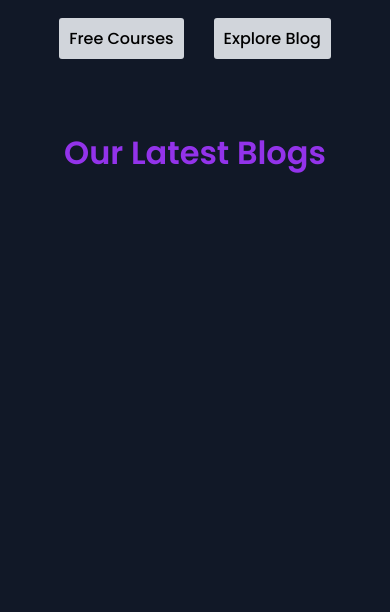
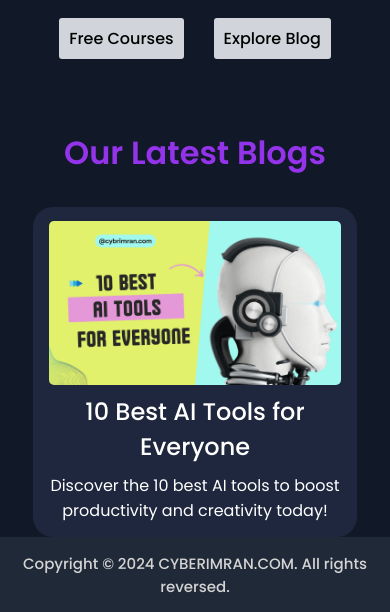
Before and after one commit to cyberimran/Blog-App, a Django app: page / in a window 390 px wide. Shown: the part 499-1111 px from the top of the page. Before the commit the page ends 672 px from the top, so only its background shows below. Run offline with Django 5.2, Linux system fonts and the light colour scheme; data comes from the database, SQL or seed files in the repository; both versions use the stored data as it was after the commit; some libraries are stand-ins or nearby versions.

Commit message:
Added footer section and made some changes to the blog section on the homepage.

```diff
--- a/static/css/style.css
+++ b/static/css/style.css
@@ -1,3 +1,5 @@
+/* This css file for 'base.html' and 'home.html' */
+
 /* Google font */
 
 @import url('https://fonts.googleapis.com/css2?family=Poppins:ital,wght@0,100;0,200;0,300;0,400;0,500;0,600;0,700;0,800;0,900;1,100;1,200;1,300;1,400;1,500;1,600;1,700;1,800;1,900&display=swap');
@@ -184,7 +186,6 @@ header{
 
 #hbs{
     width: 100%;
-    margin-bottom: 20px;
 }
 
 #hbs div:first-of-type{
@@ -192,6 +193,7 @@ header{
     display: flex;
     justify-content: space-evenly;
     align-items: center;
+    flex-wrap: wrap;
 }
 
 #hbs h1:first-of-type{
@@ -203,14 +205,11 @@ header{
 }
 
 #hbs div .blog-post{
-    width: 25%;
+    width: 25.01%;
     height: 320px;
     background-color: rgb(30, 39, 61);
     border-radius: 20px;
-}
-
-#hbs div .blog-post:last-of-type{
-    display: none;
+    margin-bottom: 50px;
 }
 
 
@@ -222,6 +221,7 @@ header{
     font-style: normal;
     cursor: pointer;
     padding: 5px 0px;
+    justify-content: space-evenly;
 }
 
 .blog-post img{
@@ -251,10 +251,11 @@ header{
         width: 35%;
         gap: 0;
         flex-wrap: nowrap;
+        margin-bottom: 0;
     }
 
-    #hbs div .blog-post:last-of-type{
-        display: block;
+    #blog-5, #blog-6{
+        display: none;
     }
 }
 
@@ -273,7 +274,7 @@ header{
         width: 70%;
     }
 
-    #hbs div .blog-post:last-of-type{
+    #blog-4, #blog-5, #blog-6{
         display: none;
     }
 }
@@ -294,3 +295,41 @@ header{
         padding: 0 0;
     }
 }
+
+/* Footer */
+
+footer{
+    margin-top: 0;
+    background-color: #1F2937;
+    display: flex;
+    align-items: center;
+    justify-content: center;
+    height: 75px;
+}
+
+footer div{
+    color: #E5E7EB;
+    width: 100%;
+    font-family: "Poppins", serif;
+    font-weight: 400;
+    font-style: normal;
+}
+
+footer div{
+    display: flex;
+    align-items: center;
+    justify-content: center;
+}
+
+footer div p{
+    color: #d4d4d4;
+    font-weight: 500;
+}
+
+@media (max-width:500px){
+    footer div{
+        padding: 0px 15px;
+        text-align: center;
+        font-size: 15px;
+    }
+}
--- a/templates/base.html
+++ b/templates/base.html
@@ -43,6 +43,14 @@
     </header>
     {% block content %}{% endblock %}
 
+    <!-- Footer -->
+
+    <footer>
+      <div>
+        <p>Copyright &copy; 2024 CYBERIMRAN.COM. All rights reversed.</p>
+      </div>
+    </footer>
+
     <!-- Java Script -->
 
     <script src="{% static 'js/script.js' %}"></script>
--- a/templates/home.html
+++ b/templates/home.html
@@ -23,7 +23,7 @@
 <div id="home-blog-section">
   <div id="hbs">
     <h1>Our Latest Blogs</h1>
-    <div>
+    <div id="blog-container">
       {% for blog in blogs %}
           <div class="blog-post" onclick="goToBlog('http://127.0.0.1:8000/{{blog.slug}}/')">
             <img src="media/{{blog.image}}" alt="">
@@ -36,6 +36,11 @@
 </div>
 
 <script>
+  const container = document.getElementById("blog-container");
+  const children = container.children;
+  for (let i = 0; i < children.length; i++) {
+  children[i].id = `blog-${i + 1}`;
+  }
   function goToBlog(url) {
       window.location.href = url;
   }
```
Also changed, not shown: db.sqlite3, media/images/cybrimran_94iMeIG.com.png (added).
